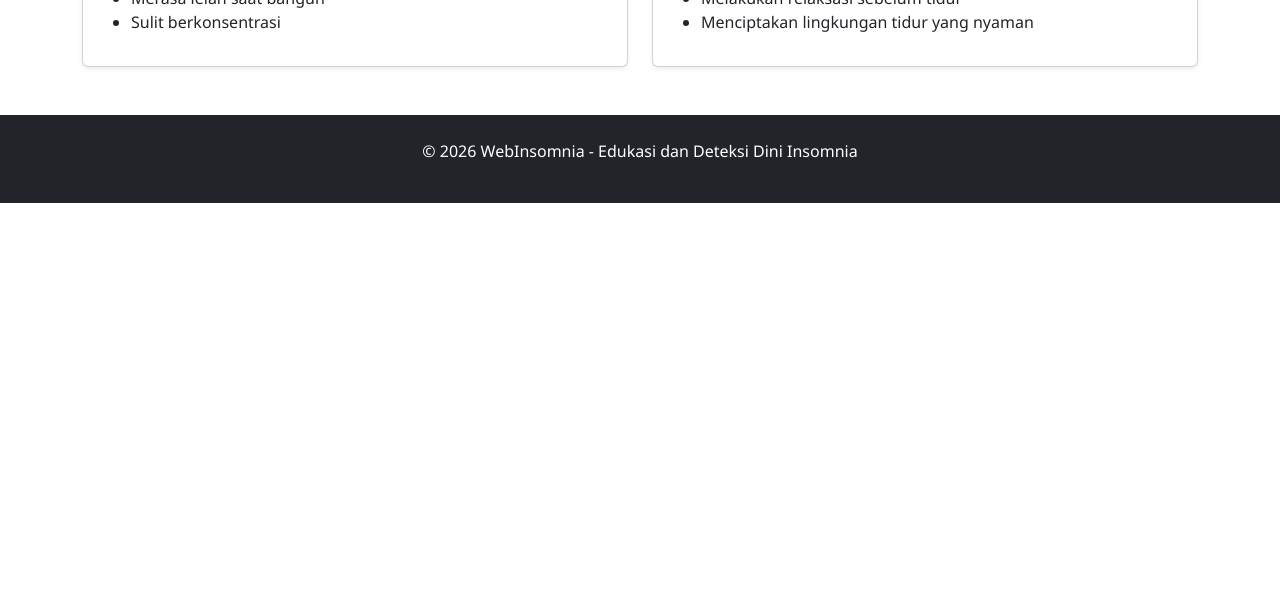
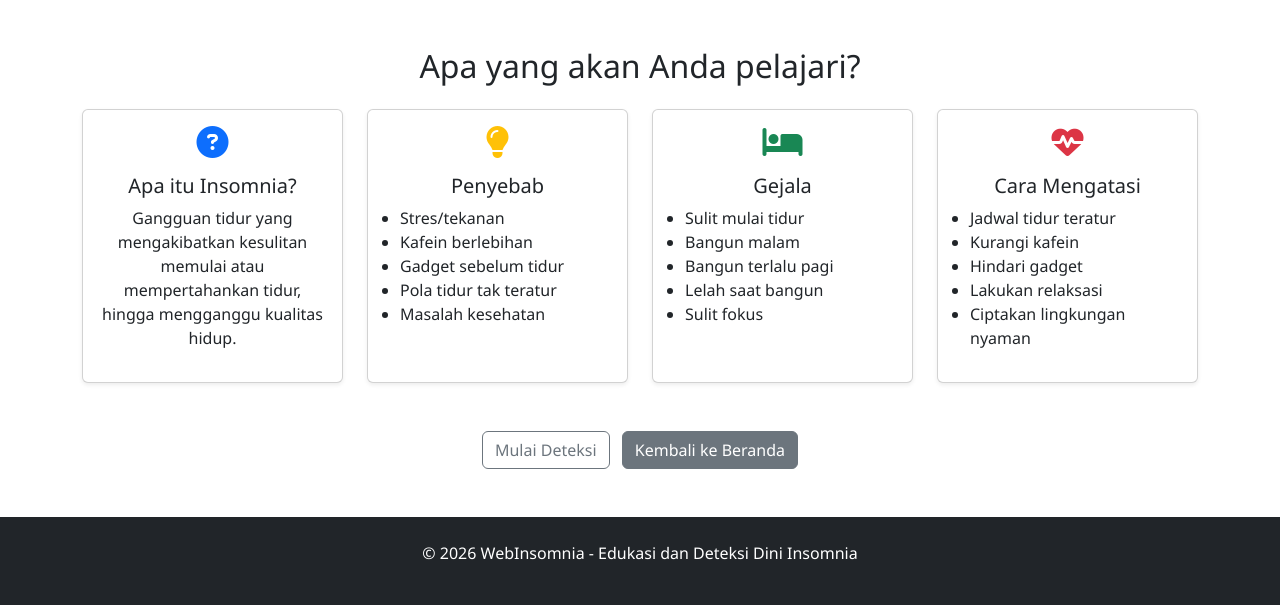
Before and after one commit to InnaPutri29/insomnia-expert-system, a Flask app: page /edukasi in a window 1280 px wide. Shown: the part 537-1142 px from the top of the page. Before the commit the page ends 740 px from the top, so only its background shows below. Run offline with Flask 3, Linux system fonts and the light colour scheme.

Commit message:
update tampilan halaman edukasi

```diff
--- a/static/css/style.css
+++ b/static/css/style.css
@@ -100,3 +100,37 @@ body {
   background: linear-gradient(135deg, #0d6efd, #3c8df5);
   color: white;
 }
+
+/* ================= EDUKASI HERO OVERRIDES ================= */
+
+.edu-hero {
+  height: 60vh;            /* lebih pendek agar tidak terlalu besar */
+  display: flex;
+  align-items: center;
+  background-size: cover;
+  background-position: center;
+}
+
+.edu-hero .hero-content h1 {
+  font-size: 2.5rem;       /* teks lebih kecil */
+  font-weight: 700;
+}
+
+.edu-hero .hero-content p {
+  font-size: 1.2rem;
+  max-width: 700px;
+  margin: 0 auto;
+}
+
+/* responsive penyesuaian */
+@media (max-width: 768px) {
+  .edu-hero {
+    height: 50vh;
+  }
+  .edu-hero .hero-content h1 {
+    font-size: 2rem;
+  }
+  .edu-hero .hero-content p {
+    font-size: 1rem;
+  }
+}
--- a/templates/edukasi.html
+++ b/templates/edukasi.html
@@ -2,77 +2,95 @@
 
 {% block content %}
 
-<div class="container mt-5">
+<!-- hero/banner khusus edukasi -->
+<section class="hero edu-hero" style="background: linear-gradient(rgba(13,110,253,0.7),rgba(13,110,253,0.7)), url('/static/image/edu-bg.jpg') center/cover no-repeat;">
+  <div class="container hero-content">
+    <h1 class="mb-3">Edukasi Insomnia</h1>
+    <p class="lead">
+      Kenali lebih dalam penyebab, gejala, dan cara menangani gangguan tidur
+      untuk hidup yang lebih sehat.
+    </p>
+  </div>
+</section>
 
-    <h2 class="text-center mb-4">Edukasi Tentang Insomnia</h2>
+<div class="container mt-5 mb-5">
+  <h2 class="text-center mb-4">Apa yang akan Anda pelajari?</h2>
 
   <div class="row g-4">
-
     <!-- Pengertian -->
-        <div class="col-md-6">
+    <div class="col-lg-3 col-md-6">
       <div class="card shadow-sm h-100">
-                <div class="card-body">
-                    <h4 class="card-title">Apa itu Insomnia?</h4>
-                    <p>
-                        Insomnia adalah gangguan tidur yang menyebabkan seseorang
-                        kesulitan untuk tidur, sering terbangun di malam hari,
-                        atau bangun terlalu pagi dan tidak dapat tidur kembali.
-                        Kondisi ini dapat mempengaruhi kualitas istirahat tubuh.
+        <div class="card-body text-center">
+          <i class="fa-solid fa-question-circle fa-2x text-primary mb-3"></i>
+          <h5 class="card-title">Apa itu Insomnia?</h5>
+          <p class="card-text">
+            Gangguan tidur yang mengakibatkan kesulitan memulai atau
+            mempertahankan tidur, hingga mengganggu kualitas hidup.
           </p>
         </div>
       </div>
     </div>
 
     <!-- Penyebab -->
-        <div class="col-md-6">
+    <div class="col-lg-3 col-md-6">
       <div class="card shadow-sm h-100">
-                <div class="card-body">
-                    <h4 class="card-title">Penyebab Insomnia</h4>
-                    <ul>
-                        <li>Stres dan tekanan pikiran</li>
-                        <li>Konsumsi kafein berlebihan</li>
-                        <li>Penggunaan gadget sebelum tidur</li>
-                        <li>Pola tidur yang tidak teratur</li>
-                        <li>Gangguan kesehatan tertentu</li>
+        <div class="card-body text-center">
+          <i class="fa-solid fa-lightbulb fa-2x text-warning mb-3"></i>
+          <h5 class="card-title">Penyebab</h5>
+          <ul class="text-start ps-3">
+            <li>Stres/tekanan</li>
+            <li>Kafein berlebihan</li>
+            <li>Gadget sebelum tidur</li>
+            <li>Pola tidur tak teratur</li>
+            <li>Masalah kesehatan</li>
           </ul>
         </div>
       </div>
     </div>
 
     <!-- Gejala -->
-        <div class="col-md-6">
+    <div class="col-lg-3 col-md-6">
       <div class="card shadow-sm h-100">
-                <div class="card-body">
-                    <h4 class="card-title">Gejala Insomnia</h4>
-                    <ul>
-                        <li>Sulit untuk mulai tidur</li>
-                        <li>Sering terbangun di malam hari</li>
+        <div class="card-body text-center">
+          <i class="fa-solid fa-bed fa-2x text-success mb-3"></i>
+          <h5 class="card-title">Gejala</h5>
+          <ul class="text-start ps-3">
+            <li>Sulit mulai tidur</li>
+            <li>Bangun malam</li>
             <li>Bangun terlalu pagi</li>
-                        <li>Merasa lelah saat bangun</li>
-                        <li>Sulit berkonsentrasi</li>
+            <li>Lelah saat bangun</li>
+            <li>Sulit fokus</li>
           </ul>
         </div>
       </div>
     </div>
 
     <!-- Cara Mengatasi -->
-        <div class="col-md-6">
+    <div class="col-lg-3 col-md-6">
       <div class="card shadow-sm h-100">
-                <div class="card-body">
-                    <h4 class="card-title">Cara Mengatasi Insomnia</h4>
-                    <ul>
-                        <li>Mengatur jadwal tidur yang teratur</li>
-                        <li>Mengurangi konsumsi kafein</li>
-                        <li>Menghindari penggunaan gadget sebelum tidur</li>
-                        <li>Melakukan relaksasi sebelum tidur</li>
-                        <li>Menciptakan lingkungan tidur yang nyaman</li>
+        <div class="card-body text-center">
+          <i class="fa-solid fa-heart-pulse fa-2x text-danger mb-3"></i>
+          <h5 class="card-title">Cara Mengatasi</h5>
+          <ul class="text-start ps-3">
+            <li>Jadwal tidur teratur</li>
+            <li>Kurangi kafein</li>
+            <li>Hindari gadget</li>
+            <li>Lakukan relaksasi</li>
+            <li>Ciptakan lingkungan nyaman</li>
           </ul>
         </div>
       </div>
     </div>
-
   </div>
 
+  <div class="text-center mt-5">
+    <a href="/deteksi" class="btn btn-outline-secondary me-2">
+      Mulai Deteksi
+    </a>
+    <a href="/" class="btn btn-secondary">
+      Kembali ke Beranda
+    </a>
+  </div>
 </div>
 
 {% endblock %}
```
Lines whose indentation alone changed are shown as unchanged.
